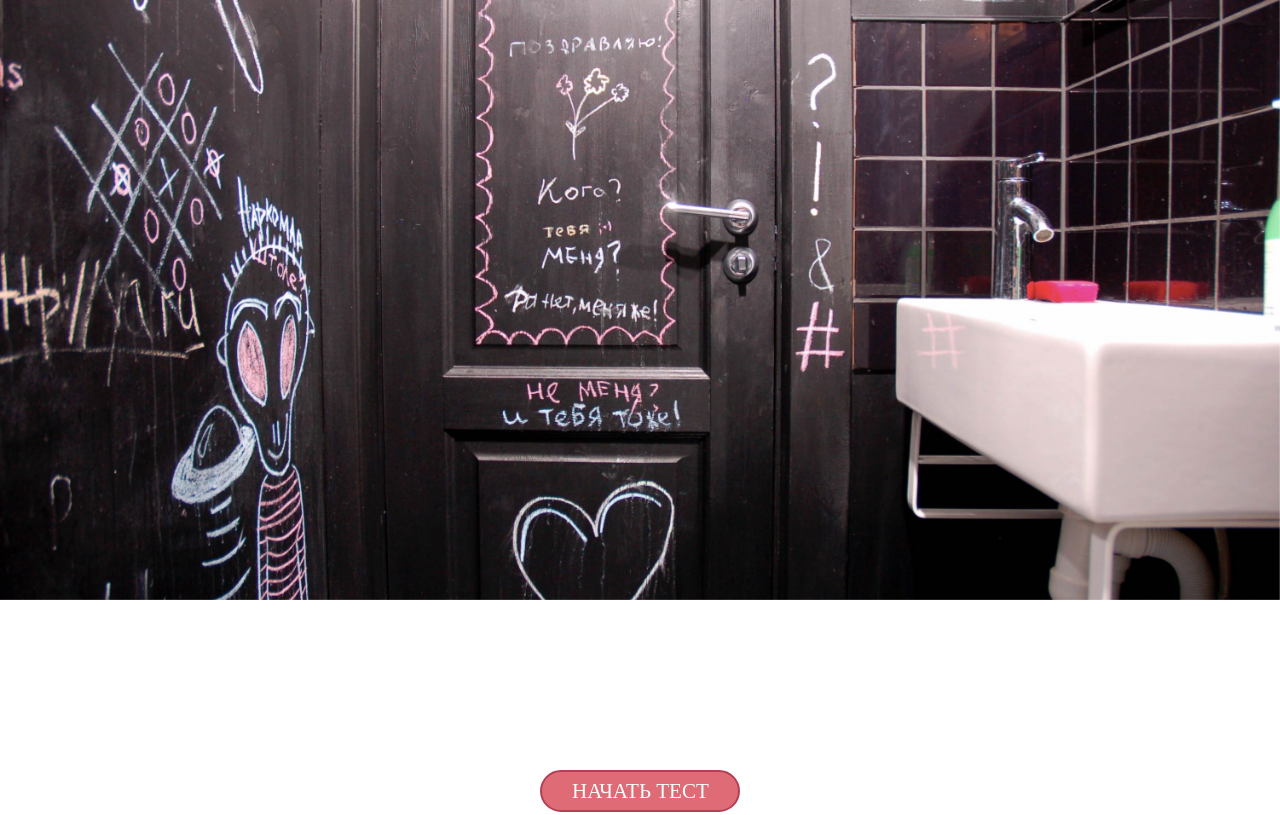
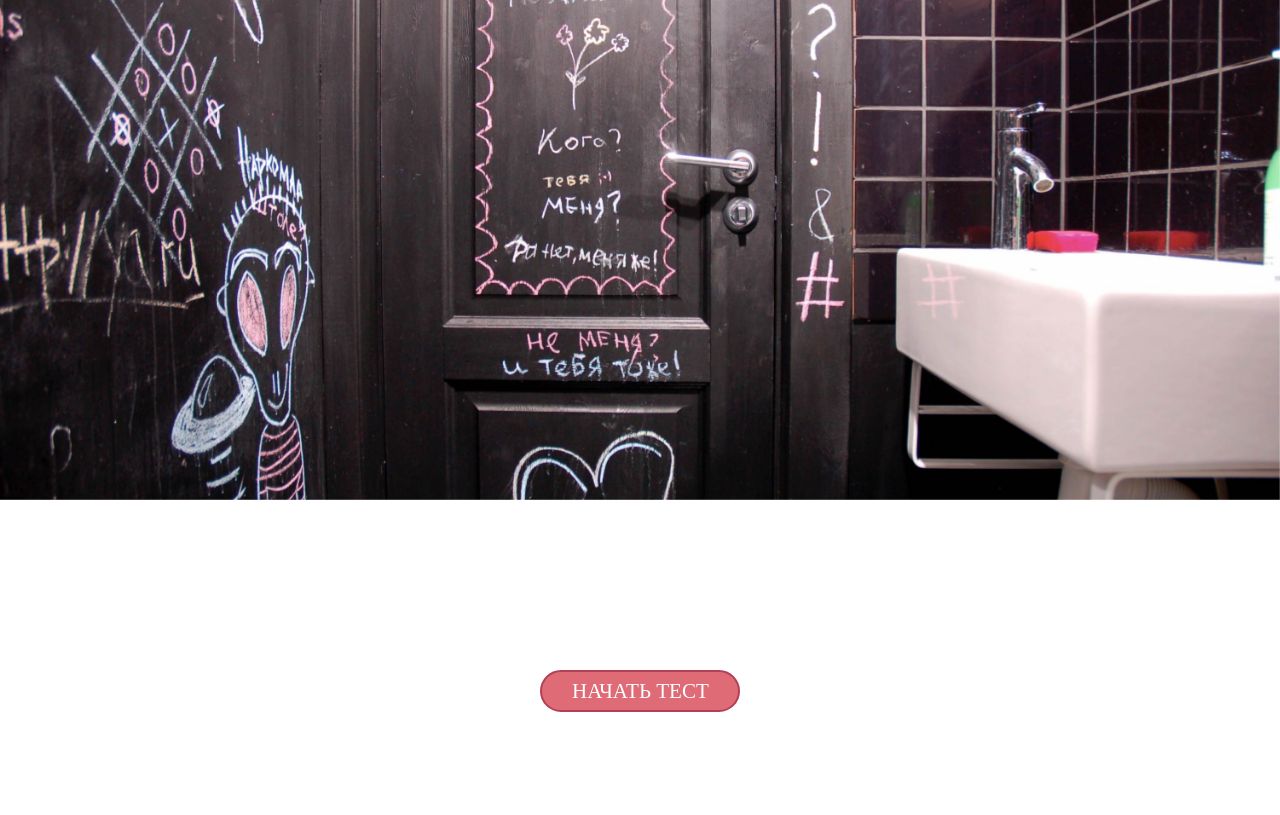
Before and after one commit to timurnurutdinov-old-projects/ruby-test-task, a plain HTML site: page index.html in a window 1280 px wide. Shown: the top 815 px of the page. Drawn offline with Linux system fonts and the light colour scheme.

Commit message:
added blur

```diff
--- a/css/blur.css
+++ b/css/blur.css
@@ -1,14 +1,13 @@
 .image-wrap {
 	position:relative;
-	height:600px;
+	height:500px;
 	overflow:hidden
 }
 
 .regular, .blurred {
 	position:absolute;
 	width:100%;
-	min-height: 600px;
-
+	min-height: 500px;
 	-webkit-transform: translate3d(0,0,0);
 }
 
--- a/index.html
+++ b/index.html
@@ -10,7 +10,10 @@
 	<link rel="stylesheet" href="css/fonts-styles.css" />
 	<link rel="stylesheet" href="css/main.css" />
 	<link rel="stylesheet" href="css/blur.css" />
-    <script src="js/vendor/modernizr.js"></script>
+	<script src="js/vendor/jquery.js"></script>
+
+	<script>document.write('<script src="http://' + (location.host || 'localhost').split(':')[0] + ':35729/livereload.js?snipver=1"></' + 'script>')</script>
+
   </head>
   <body>
 	  <header> </header>
@@ -19,6 +22,7 @@
 	  <div class="regular" style="background:url(img/photo.jpg) no-repeat center center; background-size: cover;"></div>
 	  <div class="blurred" style="background:url(img/photo-blurred.jpg) no-repeat center center; background-size: cover;"></div>
 	  </div>
+
 	  <div class="bit-button bit-button-visual" style="margin-top: 170px;">
 		  <div class="label-text start-text ">Начать тест</div>
 	  </div>
@@ -63,27 +67,30 @@
 
 
 	  <script>
+	  function fader() {
+		  var r = $('.blurred'), // берем все элементы, имеющие класс .blurred
+		  wh = $(window).height(), // тут берем высоту окна
+		  dt = $(document).scrollTop(), // отступ от верха, наверно для каждого браузера
+		  step = $('.image-wrap').css('height'), // разбиваем img на линии(шаги)
+		  elView, opacity, scrolled,
+		  n = 10;
 
-	  function fader() {
-	      var r = $('.blurred'),
-	          wh = $(window).height(),
-	          dt = $(document).scrollTop(),
-	          elView, opacity;
 
 		  // Loop elements with class "blurred"
 			  r.each(function() {
-	          elView  = wh - ($(this).offset().top - dt + 300);
-	          if (elView > 0) { // Top of DIV above bottom of window.
-	              opacity = 1 / (wh + $(this).height()) * elView * 3
-	              if (opacity < 1) // Bottom of DIV below top of window.
+				  scrolled = $(document).scrollTop();
+				  temp = scrolled / n;
+				  //alert(temp);
+				  if (temp < 100) {
+					  opacity = 0.1 * temp;
+				  }
 				  $(this).css('opacity', opacity);
 			  }
+		  );
+	  }
 
-	      });
-	  }
 	  $(document).bind('scroll', fader);
 
-	  /*
 	  (function() {
 	    $(window).scroll(function() {
 	      var oVal;
@@ -92,7 +99,7 @@
 	    });
 
 	  }).call(this);
-	  */
+
 	  </script>
 
 
```
Lines whose indentation alone changed are shown as unchanged.
